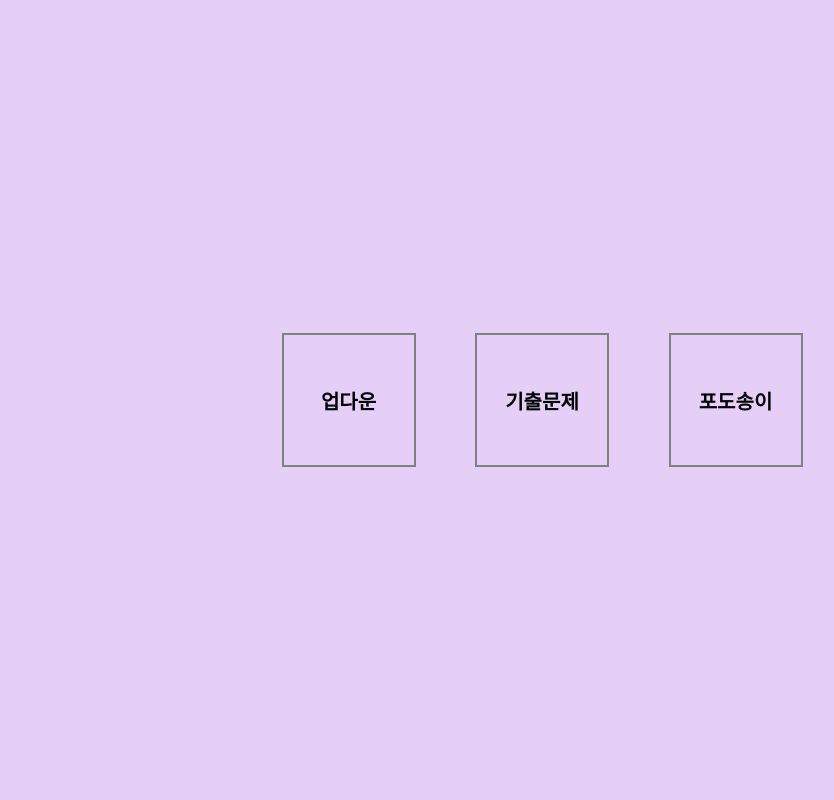
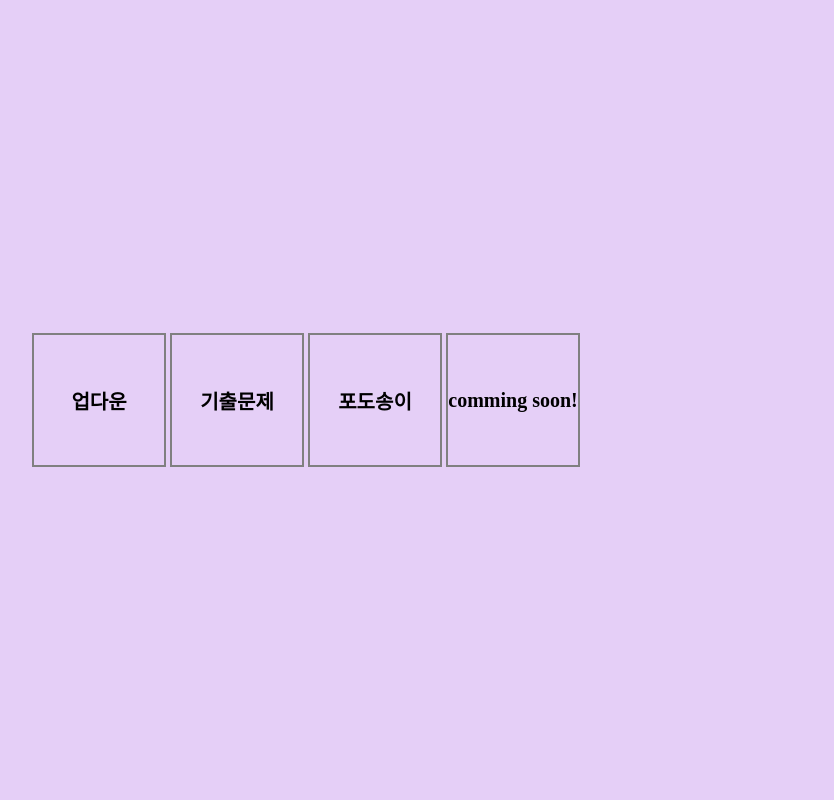
Before and after one commit to aidencjswo/webflask, a Flask app: page / in a window 1280 px wide. Shown: the whole page, without its empty margins (98-932 px from the left). Run offline with Flask 3, Linux system fonts and the light colour scheme.

Commit message:
메인화면 수정

```diff
--- a/main/templates/index.html
+++ b/main/templates/index.html
@@ -9,11 +9,12 @@
     body{
         background-color: #E5CFF7;
         display:flex;
-        align-items: center;
-        justify-content: space-evenly;
+        align-content: center;
+        justify-content: nomal;
         height: 100vh;
-        width : 50vw;
+        width : 80vw;
         margin : 0 auto;
+        flex-wrap: wrap;
     }
     *{
         text-decoration: none;
@@ -57,6 +58,7 @@
         justify-content: center;
         border: 2px solid gray;
         cursor: pointer;
+        margin : 2px;
     }
 </style>
 <body>
@@ -69,6 +71,9 @@
     <div onclick="navigateTo('/two')">
         <a href="/two" id="two">포도송이</a>
     </div>
+    <div onclick="navigateTo('/four')">
+        <a href="/four" id="two">comming soon!</a>
+    </div>
     <script>
         function navigateTo(path) {
             window.location.href = path;
--- a/main/templates/three.html
+++ b/main/templates/three.html
@@ -42,11 +42,12 @@
             font-size: 23px;
             font-weight: 900;
             text-align: center;
+            color:black;
         }
     </style>
 </head>
 <body>
-    <span id="message">Guess the number between 1 and 100</span>
+    <span id="message">Guess the number <br> between 1 and 100</span>
     <span id="cnt"></span>
     <input type="number" id="guess" min="1" max="100">
     <br>
```
